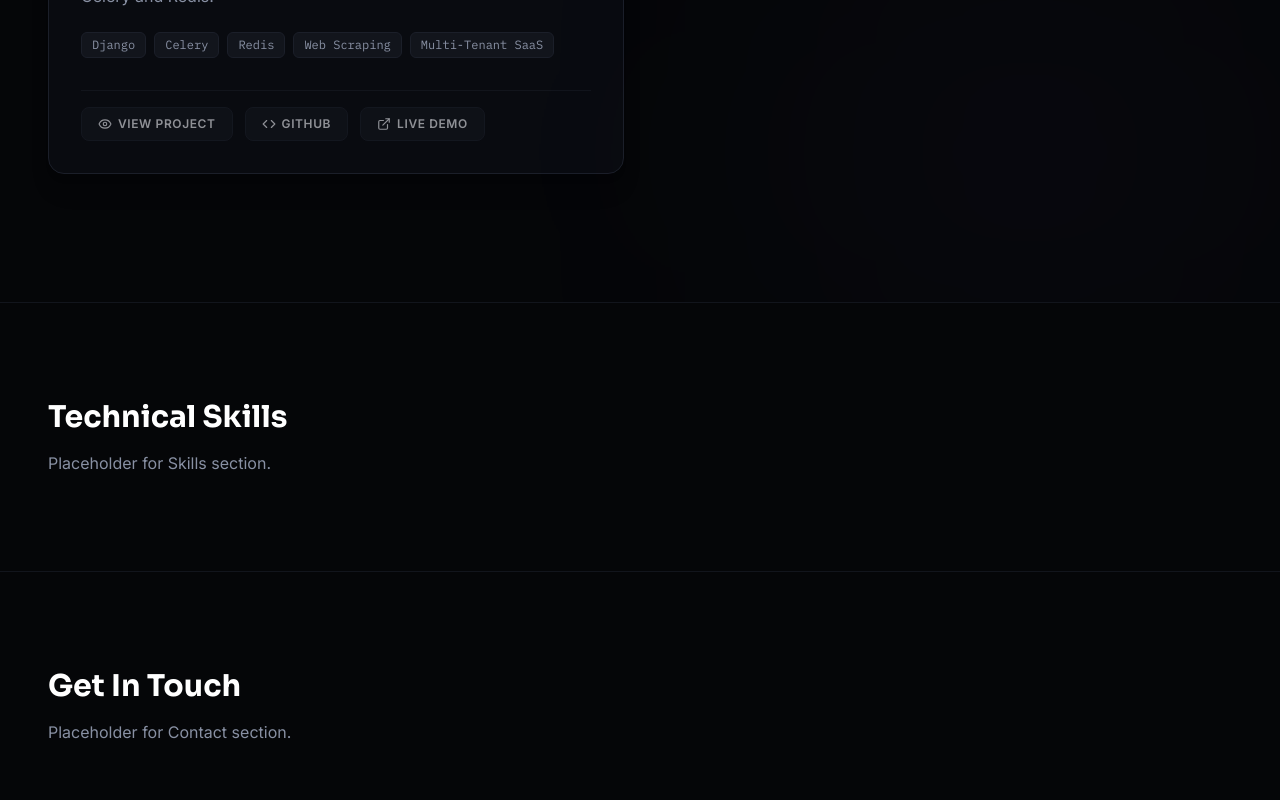
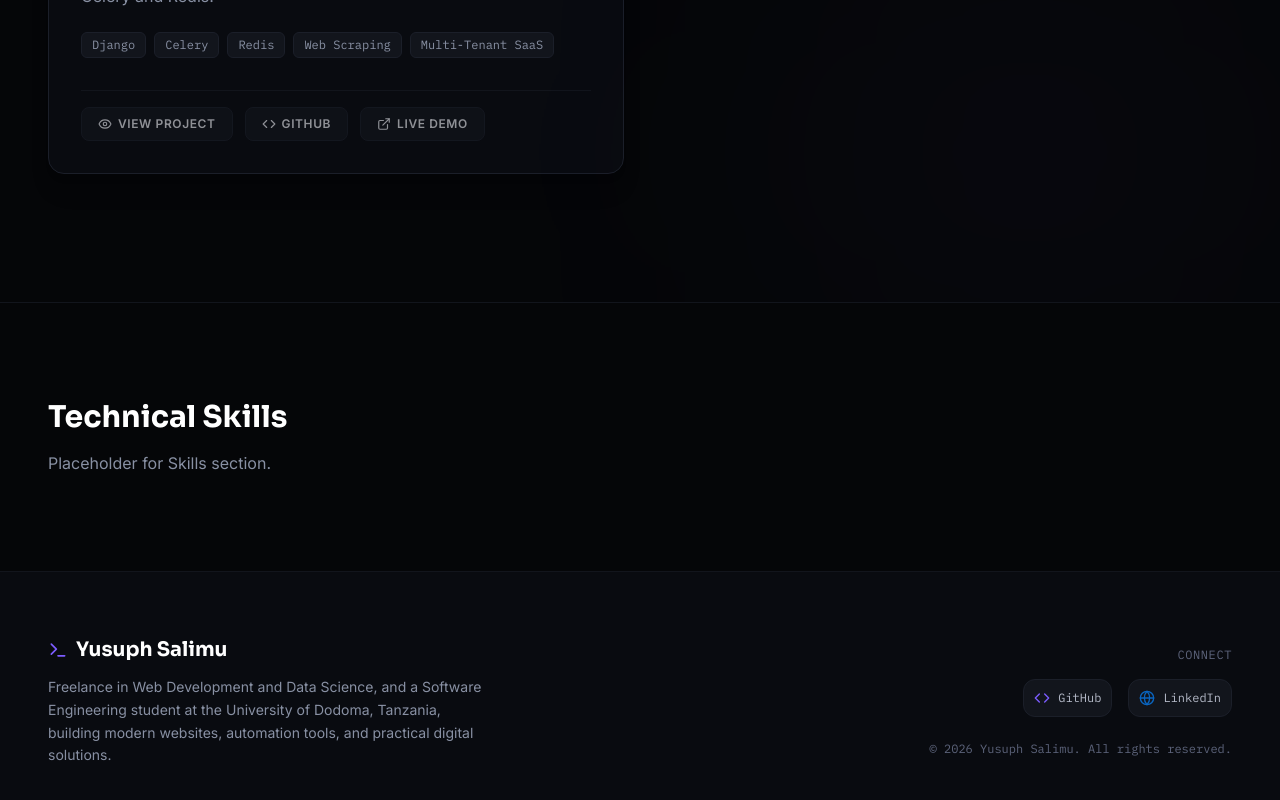
Before and after one commit to YusuphSalimu/Python-Portfolio-YusuphSalimu, a React (Vite) app in the folder yusuph-portfolio-v2/: page / in a window 1280 px wide. Shown: the part 4753-5553 px from the top of the page. Built offline with nearby package versions, Linux system fonts and the light colour scheme.

Commit message:
Sep 11, 2026, 11:54 AM

```diff
--- a/yusuph-portfolio-v2/src/App.jsx
+++ b/yusuph-portfolio-v2/src/App.jsx
@@ -4,6 +4,8 @@ import Hero from './components/Hero'
 import About from './components/About'
 import Journey from './components/Journey'
 import Projects from './components/Projects'
+import Contact from './components/Contact'
+import Footer from './components/Footer'
 
 export default function App() {
   return (
@@ -18,11 +20,9 @@ export default function App() {
           <h2 className="text-3xl font-display font-bold text-white mb-4">Technical Skills</h2>
           <p className="text-mist-300">Placeholder for Skills section.</p>
         </section>
-        <section id="contact" className="py-24 px-6 md:px-12 max-w-7xl mx-auto border-t border-ink-800">
-          <h2 className="text-3xl font-display font-bold text-white mb-4">Get In Touch</h2>
-          <p className="text-mist-300">Placeholder for Contact section.</p>
-        </section>
+        <Contact />
       </main>
+      <Footer />
     </div>
   )
 }
```
